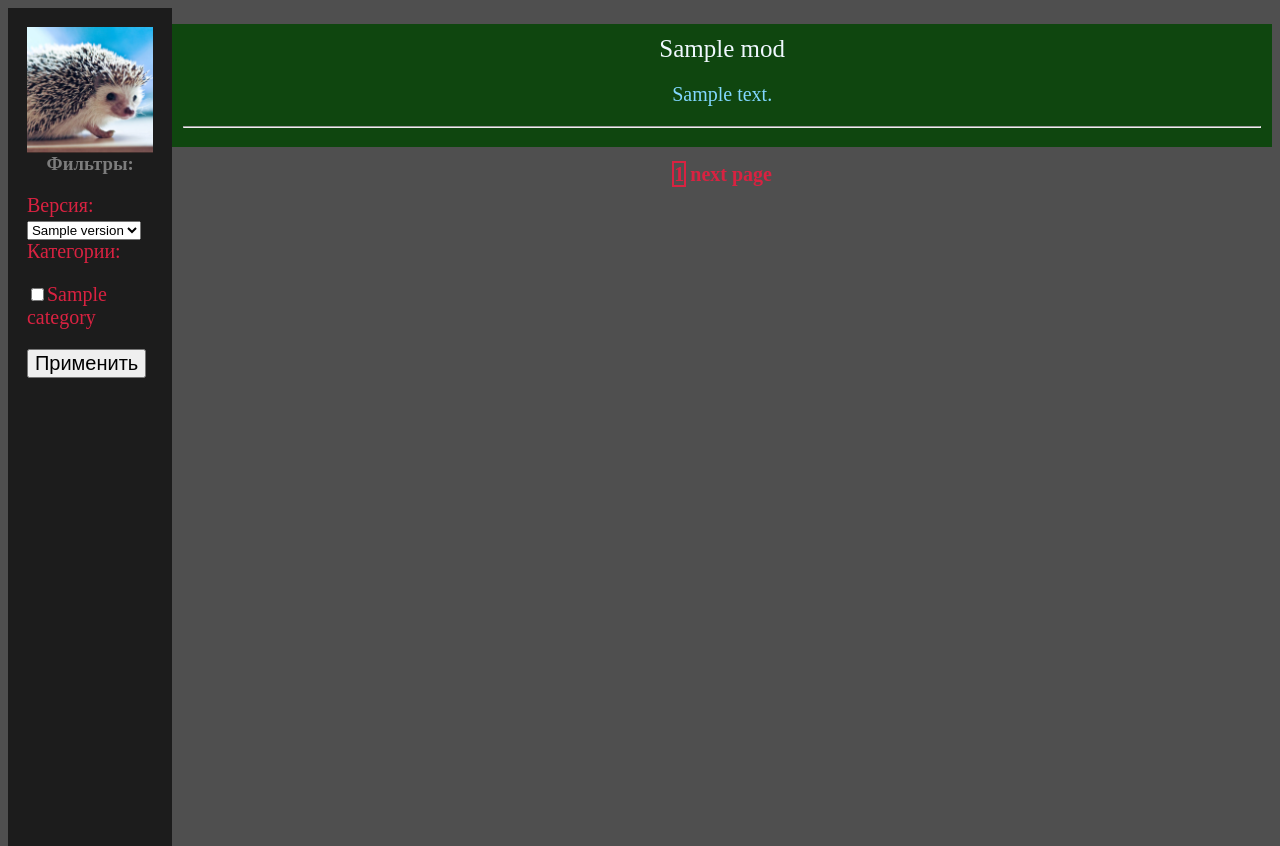
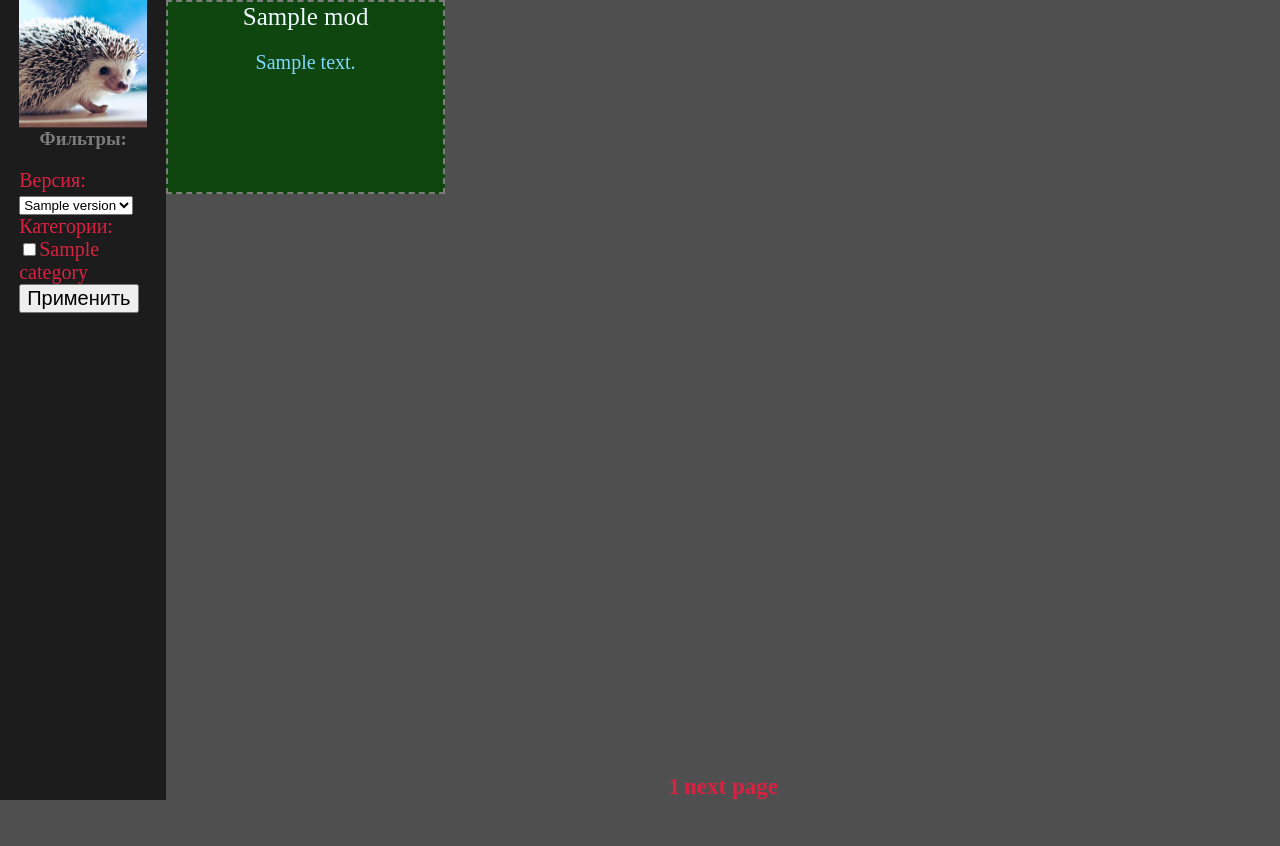
Before and after one commit to EnderEzhik/EasyMods, a Django app: template main/templates/main/html/modlist.html in a window 1280 px wide. After the commit the page ends 800 px from the top, so only its background shows below. Run offline with Django 5.2, Linux system fonts and the light colour scheme; tables that the repository leaves empty hold one stand-in row (values such as "Sample post"); the template is opened without the code that fills it: values that come from a table or form of the project are taken from there, most other values are stand-ins (such as "Sample title", 1, 10 or a date in 2020); data that the repository does not hold is empty.

Commit message:
Change disign mod list
Дизайн отображения модов изменен на более удобный и красивый.
Так же небольшие изменения дизайна aside, но черт его знает что я изменил xd

```diff
--- a/main/static/main/css/home.css
+++ b/main/static/main/css/home.css
@@ -2,11 +2,12 @@
 
 body{
     background-color: rgb(79, 79, 79);
+    margin: 0;
 }
 
 ul{
     list-style: none;
-    padding-left: 0%;
+    padding-left: 0;
 }
 
 /* general */
@@ -17,26 +18,16 @@ aside{
     float: left;
     background-color: rgb(28, 28, 28);
     width: 10%;
+    height: 100vh;
     padding: 1.5%;
-    height: 100vh;
+    padding-bottom: 0;
+    padding-top: 0;
     border: -5px solid rgb(255, 60, 0);
-}
-
-aside a{
-    color: rgb(124, 124, 124);
-    font-size: 20px;
-    text-decoration: none;
-    word-wrap: break-word;
 }
 
 aside img{
     width: 100%;
     float: left;
-}
-
-aside h2{
-    color: rgb(124, 124, 124);
-    word-wrap: break-word;
 }
 
 aside h3{
@@ -50,13 +41,16 @@ aside form {
     color: rgb(217, 34, 65);
 }
 
-aside form button{
-    font-size: 20px;
+aside form ul{
+    margin: 0;
+}
+
+form label{
+    word-wrap: break-word;
 }
 
 form select{
     padding-left: 0%;
-    word-wrap: break-word;
 }
 
 form select option{
@@ -64,20 +58,25 @@ form select option{
     word-wrap: break-word;
 }
 
+aside form button{
+    font-size: 20px;
+}
+
+ul li{
+    word-wrap: break-word;
+}
+
 /* aside */
 
 /* main */
 
-main{
-    float: right;
-    width: 87%;
-}
+/*
 
 .mod-block{
     padding: 1%;
     background-color: rgb(15, 70, 15);
     text-align: center;
-    /* color: rgb(217, 34, 65); */
+    //color: rgb(217, 34, 65);
 }
 
 .mod-title a{
@@ -114,5 +113,72 @@ main{
     color: rgb(217, 34, 65);
     text-decoration: none;
 }
+*/
+
+main{
+    float: right;
+    width: 87%;
+    height: 100vh;
+}
+
+.mods{
+    height: calc(100vh - 26px)
+}
+
+.list-mods{
+    display: flex;
+    flex-wrap: wrap;
+    align-items: flex-start;
+    height: 100%;
+}
+
+.mod-block{
+    background-color: rgb(15, 70, 15)   ;
+    outline: 2px dashed rgb(124, 124, 124);
+    outline-offset:-2px;
+    width: 25%;
+    height: 25%;
+}
+
+.mod-title{
+    text-align: center;
+    margin-top: 1%;
+}
+
+.mod-title a{
+    font-size: 25px;
+    text-decoration: none;
+    color: aliceblue;
+}
+
+.mod-version{
+    color: rgb(255, 115, 72);
+    text-align: center;
+}
+
+.mod-description{
+    text-align: center;
+}
+
+.mod-description p{
+    font-size: 20px;
+    color: rgb(130, 215, 255);
+}
+
+.pages{
+    text-align: center;
+    margin: 0;
+}
+
+.pages div{
+    display: inline;
+}
+
+.pages div a, .pages div{
+    font-size: 23px;
+    font-weight: bold;
+    color: rgb(217, 34, 65);
+    text-decoration: none;
+}
 
 /* main */
--- a/main/templates/main/html/aside.html
+++ b/main/templates/main/html/aside.html
@@ -17,22 +17,14 @@
             {% endif %}
             {% endfor %}
         </select>
+
         <label for="categories">Категории:</label>
-        <!-- <select name="categories" id="categories" multiple>
-            {% for category in categories %}
-            {% if category in selected_categories %}
-            <option value="{{ category }}" selected="selected">{{ category }}</option>
-            {% else %}
-            <option value="{{ category }}">{{ category }}</option>
-            {% endif %}
-            {% endfor %}
-        </select> -->
         <ul>
             {% for category in categories %}
             {% if category in selected_categories %}
-            <li><input type="checkbox" name="categories" value="{{ category }}" checked>{{ category }}</li>
+            <li name="categories-{{ category }}"><input type="checkbox" value="{{ category }}" checked>{{ category }}</li>
             {% else %}
-            <li><input type="checkbox" value="{{ category }}">{{ category }}</li>
+            <li name="categories-{{ category }}"><input type="checkbox" value="{{ category }}">{{ category }}</li>
             {% endif %}
             {% endfor %}
         </ul>
--- a/main/templates/main/html/modlist.html
+++ b/main/templates/main/html/modlist.html
@@ -2,8 +2,9 @@
 
 {% block modlist %}
 <main>
-    <ul>
-    {% for mod in mods %}
+    <div class="mods">
+    <div class="list-mods">
+        {% for mod in mods%}
         <div class="mod-block">
             <div class="mod-title">
                 <a href="{{ mod.url }}">{{ mod.name }}</a>
@@ -16,14 +17,16 @@
                     {{ mod.description }}
                 </p>
             </div>
-            <hr>
         </div>
-    {% endfor %}
-    </ul>
-    <ul class="pages">
-        {% if cur_page > 1 %}<li><a href="/page/{{ cur_page|add:-1 }}">prev page</a></li>{% endif %}
-        <li id="cur_page">{{ cur_page }}</li>
-        <li><a href="/page/{{ cur_page|add:1 }}">next page</a></li>
-    </ul>
+        {% endfor %}
+    </div>
+    </div>
+    <div class="pages">
+        {% if cur_page > 1 %}
+        <div><a href="/page/{{ cur_page|add:-1 }}">prev page</a></div>
+        {% endif %}
+        <div >{{ cur_page }}</div>
+        <div><a href="/page/{{ cur_page|add:1 }}">next page</a></div>
+    </div>
 </main>
 {% endblock %}
--- a/main/views.py
+++ b/main/views.py
@@ -49,7 +49,7 @@ class ModListView(View):
 
         mods = filter_mods(Mod.objects.all(), selected_version, selected_categories)
 
-        paginator = Paginator(mods, 5)
+        paginator = Paginator(mods, 16)
         cur_page = int(kwargs["pk"])
         mods_in_page = paginator.get_page(cur_page)
 
@@ -72,7 +72,7 @@ class ModListView(View):
 
         mods = filter_mods(Mod.objects.all(), selected_version, selected_categories)
 
-        paginator = Paginator(mods, 5)
+        paginator = Paginator(mods, 16)
         cur_page = 1  # При POST-запросе всегда перекидываем на первую страницу
         mods_in_page = paginator.get_page(cur_page)
 
```
